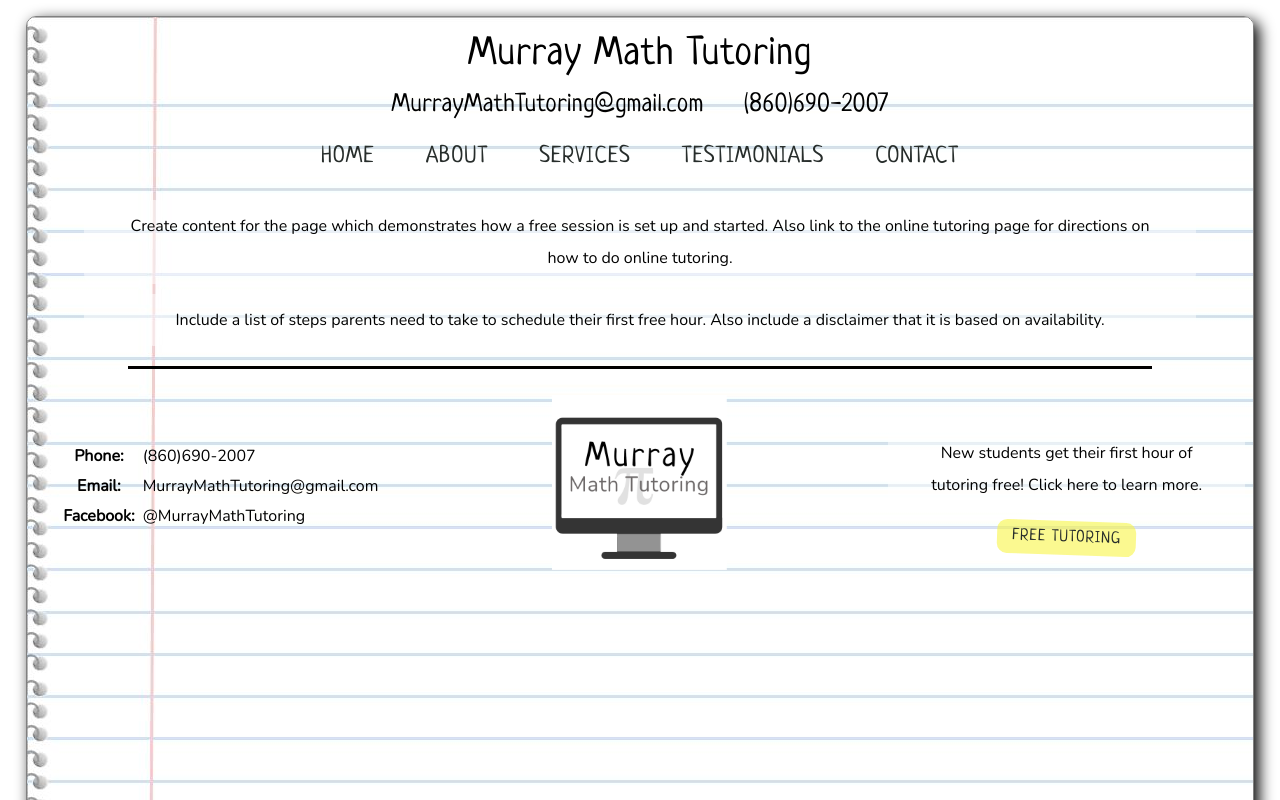
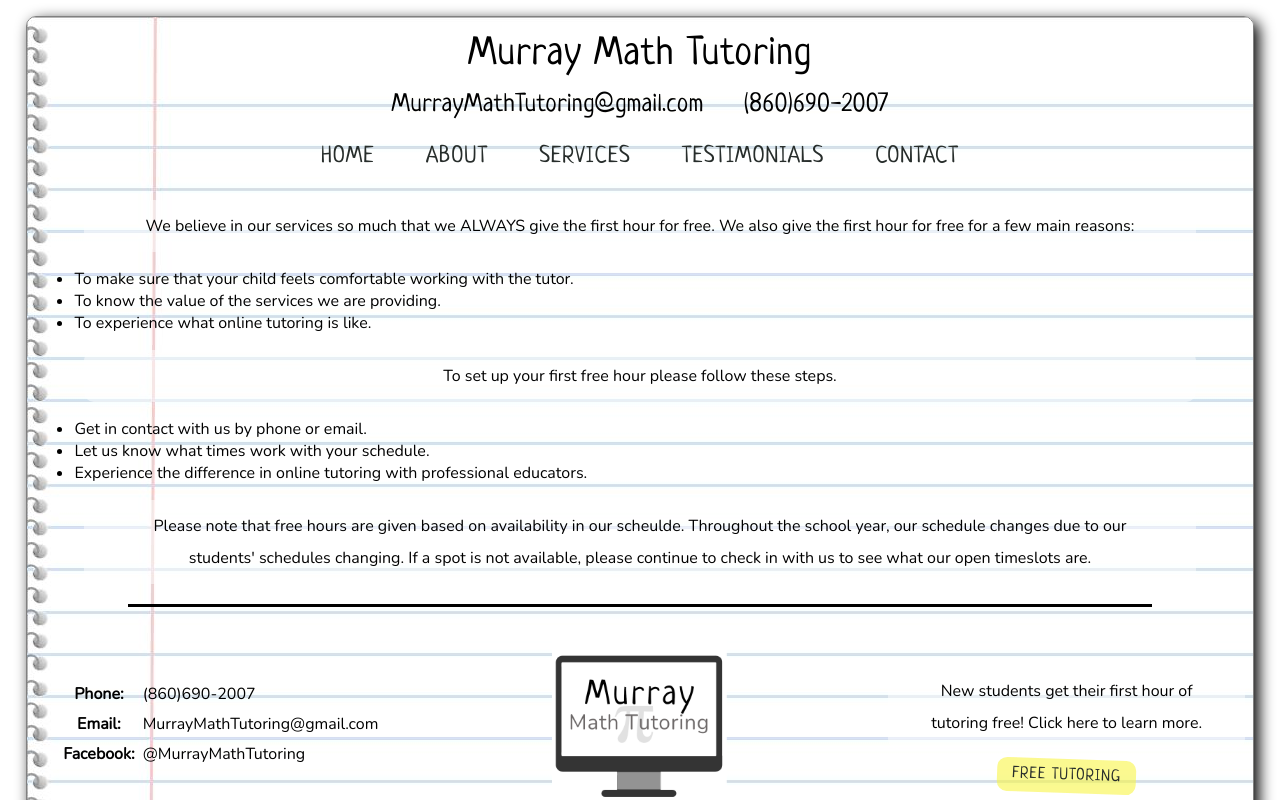
Before and after one commit to murraycoding/murray-math-tutoring, a Next.js app: page /free-tutoring in a window 1280 px wide. Shown: the top 800 px of the page. Built offline with nearby package versions, Linux system fonts and the light colour scheme.

Commit message:
updated content on free tutoring page

```diff
--- a/pages/free-tutoring.js
+++ b/pages/free-tutoring.js
@@ -3,8 +3,19 @@ import ImageSection from '../components/ImageSection'
 export default function FreeTutoringPage() {
   return (
     <>
-      <p>Create content for the page which demonstrates how a free session is set up and started. Also link to the online tutoring page for directions on how to do online tutoring.</p>
-      <p>Include a list of steps parents need to take to schedule their first free hour. Also include a disclaimer that it is based on availability.</p>
+      <p>We believe in our services so much that we ALWAYS give the first hour for free. We also give the first hour for free for a few main reasons:</p>
+      <ul className="centerlist">
+        <li>To make sure that your child feels comfortable working with the tutor.</li>
+        <li>To know the value of the services we are providing.</li>
+        <li>To experience what online tutoring is like.</li>
+      </ul>
+      <p>To set up your first free hour please follow these steps.</p>
+      <ul className="centerlist">
+        <li>Get in contact with us by phone or email.</li>
+        <li>Let us know what times work with your schedule.</li>
+        <li>Experience the difference in online tutoring with professional educators.</li>
+      </ul>
+      <p>Please note that free hours are given based on availability in our scheulde. Throughout the school year, our schedule changes due to our students' schedules changing. If a spot is not available, please continue to check in with us to see what our open timeslots are.</p>
     </>
   )
 }
```
